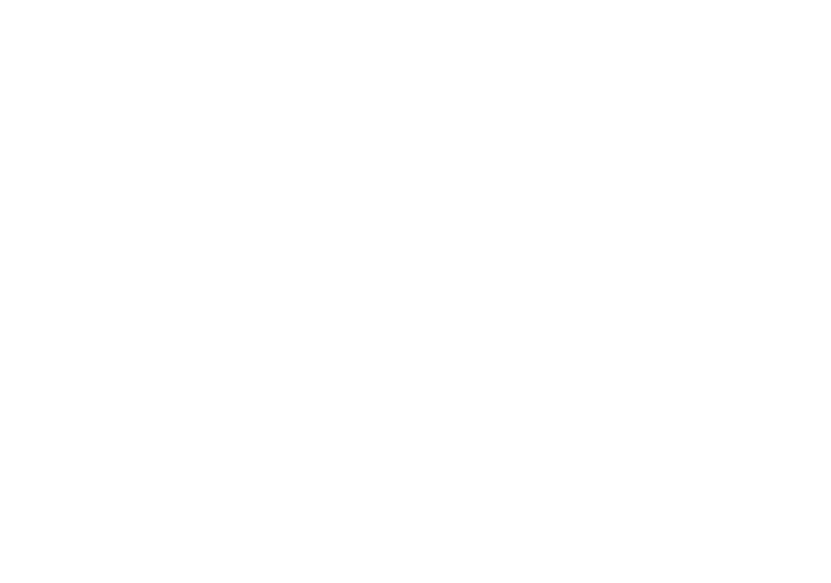
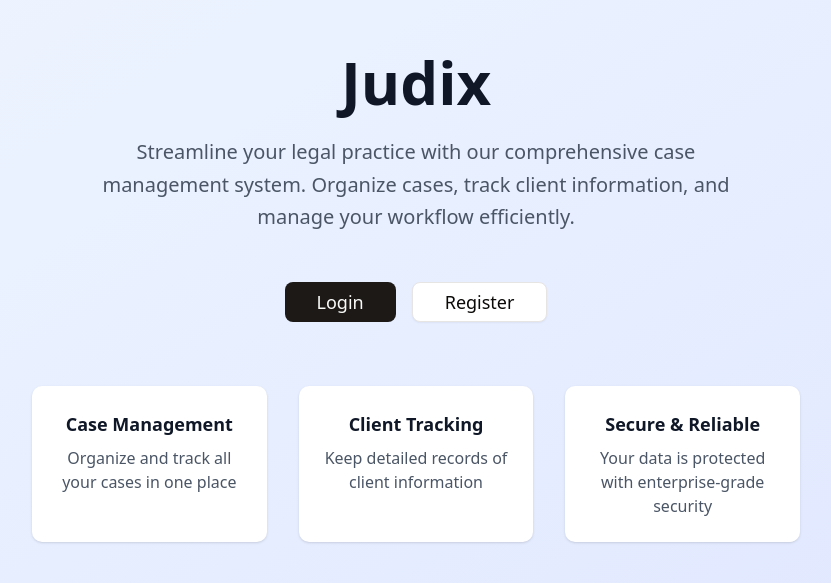
Before and after one commit to ShadowAdi/judix-frontend, a Next.js app: page / in a window 1280 px wide. Shown: the part 103-686 px from the top of the page, without its empty margins (224-1055 px from the left). Built offline with nearby package versions, Linux system fonts and the light colour scheme.

Commit message:
added home page

```diff
--- /dev/null
+++ b/app/login/page.tsx
@@ -0,0 +1,123 @@
+"use client";
+
+import Link from "next/link";
+import { useRouter } from "next/navigation";
+import { useState } from "react";
+import { useForm } from "react-hook-form";
+import { zodResolver } from "@hookform/resolvers/zod";
+import * as z from "zod";
+import { Button } from "@/components/ui/button";
+import { Input } from "@/components/ui/input";
+import { Label } from "@/components/ui/label";
+import { Card } from "@/components/ui/card";
+
+const loginSchema = z.object({
+  email: z.string().email("Invalid email address"),
+  password: z.string().min(6, "Password must be at least 6 characters"),
+});
+
+type LoginForm = z.infer<typeof loginSchema>;
+
+export default function Login() {
+  const [isLoading, setIsLoading] = useState(false);
+  const [error, setError] = useState("");
+  const router = useRouter();
+
+  const {
+    register,
+    handleSubmit,
+    formState: { errors },
+  } = useForm<LoginForm>({
+    resolver: zodResolver(loginSchema),
+  });
+
+  const onSubmit = async (data: LoginForm) => {
+    setIsLoading(true);
+    setError("");
+
+    try {
+      const response = await fetch("/api/auth/login", {
+        method: "POST",
+        headers: {
+          "Content-Type": "application/json",
+        },
+        body: JSON.stringify(data),
+      });
+
+      if (!response.ok) {
+        const errorData = await response.json();
+        throw new Error(errorData.message || "Login failed");
+      }
+
+      const { token } = await response.json();
+      localStorage.setItem("token", token);
+      router.push("/dashboard");
+    } catch (err) {
+      setError(err instanceof Error ? err.message : "Login failed");
+    } finally {
+      setIsLoading(false);
+    }
+  };
+
+  return (
+    <main className="flex items-center justify-center min-h-screen bg-gray-50">
+      <Card className="w-full max-w-md p-8">
+        <div className="mb-8 text-center">
+          <h1 className="text-3xl font-bold text-gray-900 mb-2">Welcome Back</h1>
+          <p className="text-gray-600">Sign in to your Judix account</p>
+        </div>
+
+        <form onSubmit={handleSubmit(onSubmit)} className="space-y-6">
+          {error && (
+            <div className="bg-red-50 border border-red-200 text-red-600 px-4 py-3 rounded-md">
+              {error}
+            </div>
+          )}
+
+          <div>
+            <Label htmlFor="email">Email</Label>
+            <Input
+              id="email"
+              type="email"
+              {...register("email")}
+              className="mt-1"
+            />
+            {errors.email && (
+              <p className="text-red-600 text-sm mt-1">{errors.email.message}</p>
+            )}
+          </div>
+
+          <div>
+            <Label htmlFor="password">Password</Label>
+            <Input
+              id="password"
+              type="password"
+              {...register("password")}
+              className="mt-1"
+            />
+            {errors.password && (
+              <p className="text-red-600 text-sm mt-1">{errors.password.message}</p>
+            )}
+          </div>
+
+          <Button
+            type="submit"
+            className="w-full"
+            disabled={isLoading}
+          >
+            {isLoading ? "Signing in..." : "Sign In"}
+          </Button>
+        </form>
+
+        <div className="mt-6 text-center">
+          <p className="text-gray-600">
+            Don't have an account?{" "}
+            <Link href="/register" className="text-blue-600 hover:underline">
+              Sign up
+            </Link>
+          </p>
+        </div>
+      </Card>
+    </main>
+  );
+}
--- a/app/page.tsx
+++ b/app/page.tsx
@@ -1,7 +1,50 @@
+import Link from "next/link";
+import { Button } from "@/components/ui/button";
+
 export default function Home() {
   return (
-   <main className="flex flex-col w-full min-h-screen">
+    <main className="flex flex-col items-center justify-center min-h-screen bg-gradient-to-br from-blue-50 to-indigo-100">
+      <div className="max-w-4xl mx-auto px-6 text-center">
+        <h1 className="text-6xl font-bold text-gray-900 mb-6">
+          Judix
+        </h1>
 
-   </main>
+        <p className="text-xl text-gray-600 mb-12 max-w-2xl mx-auto leading-relaxed">
+          Streamline your legal practice with our comprehensive case management system.
+          Organize cases, track client information, and manage your workflow efficiently.
+        </p>
+
+        <div className="flex gap-4 justify-center">
+          <Link href="/login">
+            <Button size="lg" className="px-8 py-3 text-lg">
+              Login
+            </Button>
+          </Link>
+
+          <Link href="/register">
+            <Button variant="outline" size="lg" className="px-8 py-3 text-lg">
+              Register
+            </Button>
+          </Link>
+        </div>
+
+        <div className="mt-16 grid md:grid-cols-3 gap-8 max-w-3xl mx-auto">
+          <div className="bg-white p-6 rounded-lg shadow-sm">
+            <h3 className="text-lg font-semibold text-gray-900 mb-2">Case Management</h3>
+            <p className="text-gray-600">Organize and track all your cases in one place</p>
+          </div>
+
+          <div className="bg-white p-6 rounded-lg shadow-sm">
+            <h3 className="text-lg font-semibold text-gray-900 mb-2">Client Tracking</h3>
+            <p className="text-gray-600">Keep detailed records of client information</p>
+          </div>
+
+          <div className="bg-white p-6 rounded-lg shadow-sm">
+            <h3 className="text-lg font-semibold text-gray-900 mb-2">Secure & Reliable</h3>
+            <p className="text-gray-600">Your data is protected with enterprise-grade security</p>
+          </div>
+        </div>
+      </div>
+    </main>
   );
 }
```
